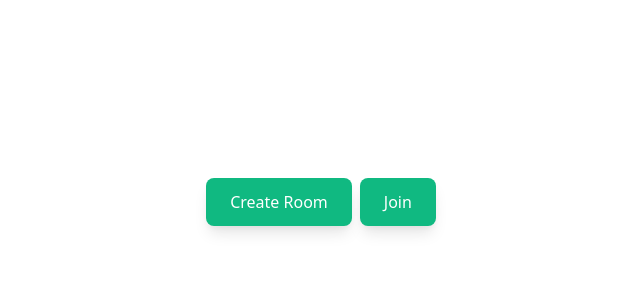
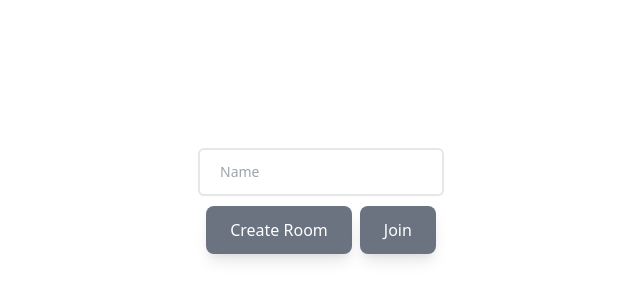
Before and after one commit to ByteCrak07/BingeWatch, a React (Create React App) app: page / in a window 1280 px wide. Shown: the part 198-498 px from the top of the page, without its empty margins (319-959 px from the left). Built offline with nearby package versions, Linux system fonts and the light colour scheme.

Commit message:
Some more features

```diff
--- a/src/components/VideoJS.jsx
+++ b/src/components/VideoJS.jsx
@@ -23,6 +23,10 @@ const VideoJS = ({ options }) => {
       if (player) {
         player.dispose();
       }
+      options.sources.map((source) => {
+        URL.revokeObjectURL(source.src);
+        return null;
+      });
     };
   }, [options]);
 
--- a/src/pages/home.js
+++ /dev/null
@@ -1,65 +0,0 @@
-import { useState } from "react";
-import Modal from "../components/modal";
-
-export default function Home() {
-  const [showModal1, setShowModal1] = useState(false);
-  const [showModal2, setShowModal2] = useState(false);
-
-  return (
-    <>
-      <div
-        className="flex items-center justify-center"
-        style={{ height: "100vh", width: "100vw" }}
-      >
-        <button
-          className="py-3 px-6 mr-2 text-white rounded-lg bg-green-500 shadow-lg  hover:bg-green-600"
-          onClick={() => {
-            setShowModal1(true);
-          }}
-        >
-          Create Room
-        </button>
-        <button
-          className="py-3 px-6 text-white rounded-lg bg-green-500 shadow-lg  hover:bg-green-600"
-          onClick={() => {
-            setShowModal2(true);
-          }}
-        >
-          Join
-        </button>
-      </div>
-
-      {showModal1 ? (
-        <Modal setShowModal={setShowModal1}>
-          <>
-            <span className="mr-2">
-              <span className="font-bold">Room ID:</span> 123
-            </span>
-            <button className="py-3 px-6 text-white rounded-lg bg-green-500 shadow-lg  hover:bg-green-600">
-              Join
-            </button>
-          </>
-        </Modal>
-      ) : (
-        ""
-      )}
-
-      {showModal2 ? (
-        <Modal setShowModal={setShowModal2}>
-          <>
-            <input
-              type="text"
-              placeholder="Room ID"
-              className="px-3 py-3 placeholder-blueGray-300 text-blueGray-600 relative bg-white rounded text-sm border-0 shadow outline-none focus:outline-none focus:ring-2 focus:ring-green-500 focus:border-transparent mr-5 pl-10"
-            />
-            <button className="py-3 px-6 text-white rounded-lg bg-green-500 shadow-lg  hover:bg-green-600">
-              Join
-            </button>
-          </>
-        </Modal>
-      ) : (
-        ""
-      )}
-    </>
-  );
-}
--- /dev/null
+++ b/src/pages/home.jsx
@@ -0,0 +1,78 @@
+import { useState } from "react";
+import Modal from "../components/modal";
+
+export default function Home() {
+  const [showModal1, setShowModal1] = useState(false);
+  const [showModal2, setShowModal2] = useState(false);
+  const [name, setName] = useState("");
+
+  return (
+    <>
+      <div
+        className="flex items-center justify-center flex-col"
+        style={{ height: "100vh", width: "100vw" }}
+      >
+        <input
+          type="text"
+          placeholder="Name"
+          onChange={(e) => {
+            setName(e.target.value);
+          }}
+          className="px-5 py-3 mb-3 relative bg-white rounded text-sm border-0 shadow outline-none ring-2 ring-gray-200 focus:outline-none focus:ring-2 focus:ring-green-500 focus:border-transparent"
+        />
+        <div>
+          <button
+            className="py-3 px-6 mr-2 text-white rounded-lg bg-green-500 shadow-lg hover:bg-green-600 disabled:bg-gray-500 disabled:cursor-not-allowed"
+            onClick={() => {
+              setShowModal1(true);
+            }}
+            disabled={!name}
+          >
+            Create Room
+          </button>
+          <button
+            className="py-3 px-6 text-white rounded-lg bg-green-500 shadow-lg hover:bg-green-600 disabled:bg-gray-500 disabled:cursor-not-allowed"
+            onClick={() => {
+              setShowModal2(true);
+            }}
+            disabled={!name}
+          >
+            Join
+          </button>
+        </div>
+      </div>
+
+      {showModal1 ? (
+        <Modal setShowModal={setShowModal1}>
+          <>
+            <span className="mr-2">
+              <span className="font-bold">Room ID:</span> 123asdas
+            </span>
+            <button className="py-3 px-6 text-white rounded-lg bg-green-500 shadow-lg hover:bg-green-600">
+              Join
+            </button>
+          </>
+        </Modal>
+      ) : (
+        ""
+      )}
+
+      {showModal2 ? (
+        <Modal setShowModal={setShowModal2}>
+          <>
+            <input
+              type="text"
+              placeholder="Room ID"
+              className="px-3 py-3 relative bg-white rounded text-sm border-0 shadow outline-none focus:outline-none focus:ring-2 focus:ring-green-500 focus:border-transparent mr-5 pl-10"
+            />
+            <button className="py-3 px-6 text-white rounded-lg bg-green-500 shadow-lg hover:bg-green-600">
+              Join
+            </button>
+          </>
+        </Modal>
+      ) : (
+        ""
+      )}
+    </>
+  );
+}
--- a/tailwind.config.js
+++ b/tailwind.config.js
@@ -5,7 +5,7 @@ module.exports = {
     extend: {},
   },
   variants: {
-    extend: {},
+    extend: { backgroundColor: ["disabled"], cursor: ["disabled"] },
   },
   plugins: [],
 };
```
